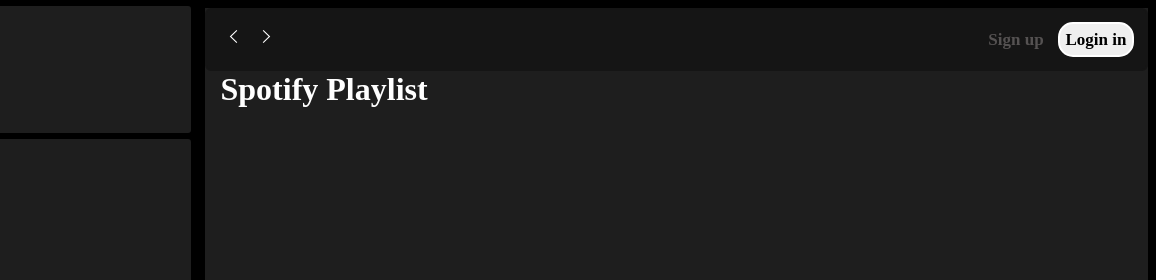
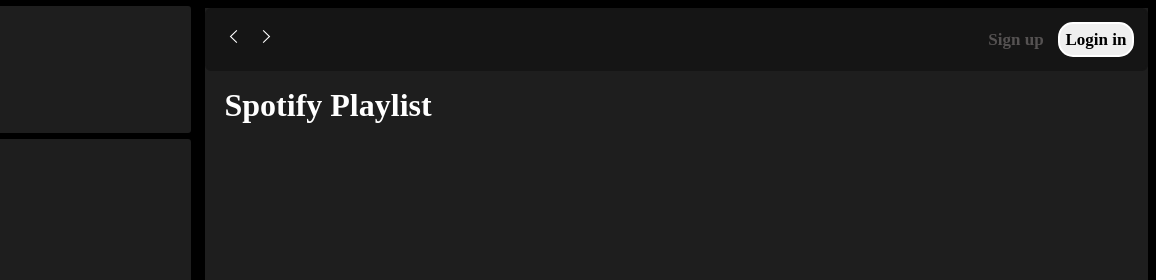
Before and after one commit to swayamvermaa/Spotify_clone, a plain HTML site: page index.html in a window 1280 px wide. Shown: the top 280 px of the page, 124-1280 px from the left. Drawn offline with Linux system fonts and the light colour scheme; no server answers; a web font is replaced by a local one.

Commit message:
all file updated till 18 july evening

```diff
--- a/index.html
+++ b/index.html
@@ -75,7 +75,7 @@
                 </div>
             </div>
             <div class="spotifypllaylist">
-                <h1 style="color: white;">Spotify Playlist</h1>
+                <h1 style="color: white; padding: 16px 4px;">Spotify Playlist</h1>
                 <div class="cardcontainer">
                     <!-- using dataset tag revieseion for use  -->
                     <!--  basic idra learn with documentation -->
```
